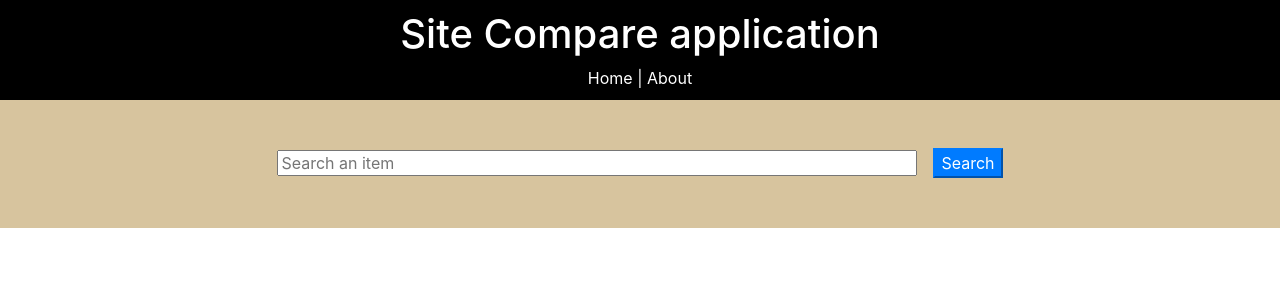
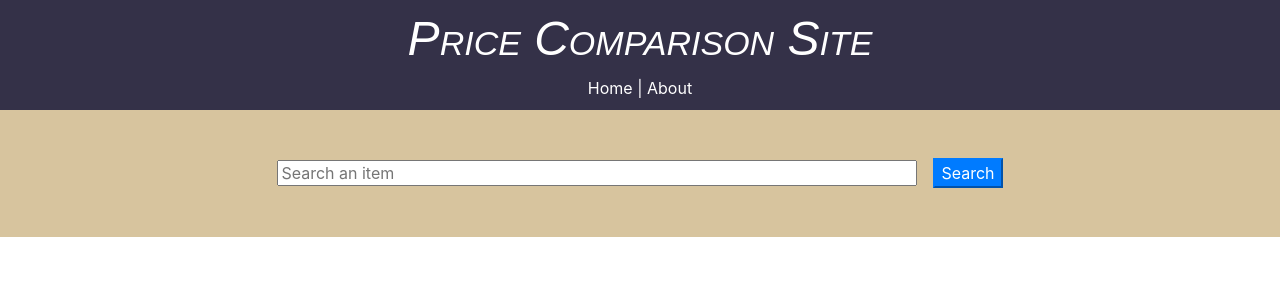
Before and after one commit to akashmjain/site-compare, a Vue app: page / in a window 1280 px wide. Shown: the top 300 px of the page. Built offline with nearby package versions, Linux system fonts and the light colour scheme.

Commit message:
Style has been added

```diff
--- a/src/components/layout/Header.vue
+++ b/src/components/layout/Header.vue
@@ -1,7 +1,7 @@
 <template>
 
     <div class="header">
-        <h1 >Site Compare application</h1>
+        <h1 >Price Comparison Site</h1>
         <div id="nav">
         <router-link to="/">Home</router-link> |
         <router-link to="/about">About</router-link>
@@ -18,14 +18,24 @@ export default {
 
 <style scoped>
     .header {
-        background: black;
-        color: white;
+        background: #343148ff;
+        color: #ffffff;
         text-align: center;
         padding: 10px;
-    }
-    .header a {
-        color: white;
-        /* padding-right: 5px; */
-    }
-
+	}
+	.header h1 {
+			font-size : 48px ;
+			font-style : italic;
+			font-variant : small-caps;
+			font-family : 'Arial','sans-serif';
+	}
+	.header a{
+		color : #ffffff;
+	}
+	@media only screen and (max-width: 479px)
+	{
+		.header h1{
+			font : 5px;
+		}
+	}
 </style>
```
